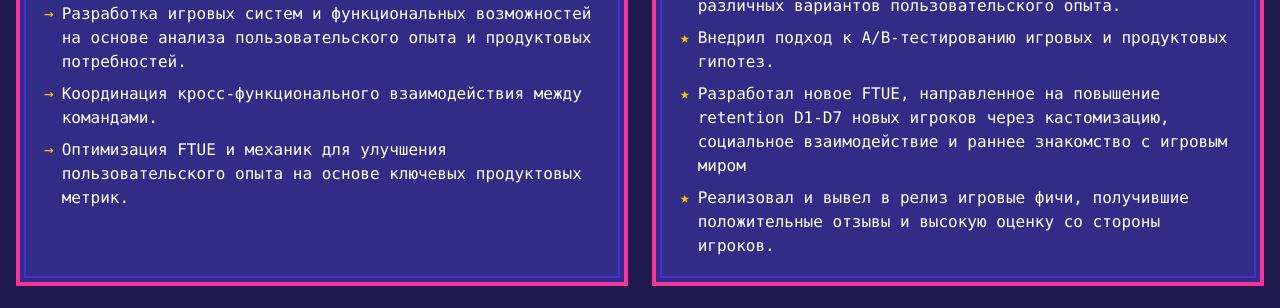
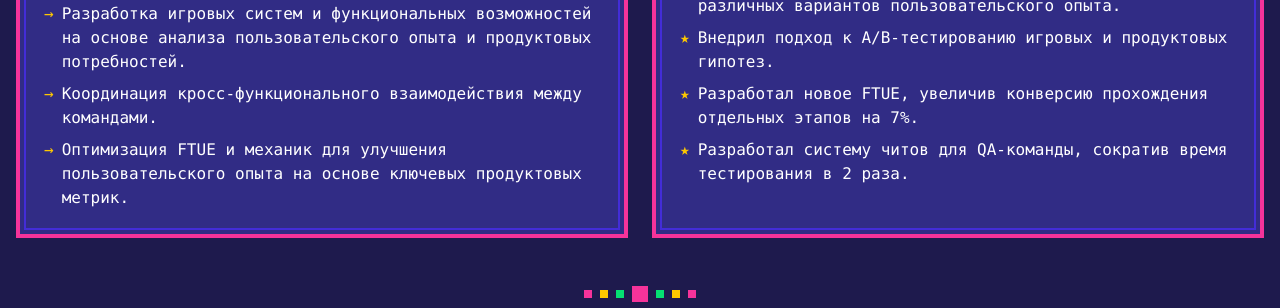
Before and after one commit to lDemoPlusl/AkulichevPortfolioGameDesign, a React (Vite) app: page / in a window 1280 px wide. Shown: the part 3560-3868 px from the top of the page. Built offline with nearby package versions, Linux system fonts and the light colour scheme.

Commit message:
Update avataria

```diff
--- a/src/constants/portfolio.ts
+++ b/src/constants/portfolio.ts
@@ -34,7 +34,7 @@ export const PORTFOLIO_ITEMS = {
                 {
                     title: 'Личные достижения:',
                     icon: '★',
-                    items: ["Разработал систему A/B-тестирования с возможностью последовательного запуска экспериментов и проверки различных вариантов пользовательского опыта.","Внедрил подход к A/B-тестированию игровых и продуктовых гипотез.","Разработал новое FTUE, направленное на повышение retention D1-D7 новых игроков через кастомизацию, социальное взаимодействие и раннее знакомство с игровым миром"," Реализовал и вывел в релиз игровые фичи, получившие положительные отзывы и высокую оценку со стороны игроков."]
+                    items: ["Разработал систему A/B-тестирования с возможностью последовательного запуска экспериментов и проверки различных вариантов пользовательского опыта.","Внедрил подход к A/B-тестированию игровых и продуктовых гипотез.","Разработал новое FTUE, увеличив конверсию прохождения отдельных этапов на 7%.","Разработал систему читов для QA-команды, сократив время тестирования в 2 раза."]
                 }
             ]
         },
```
